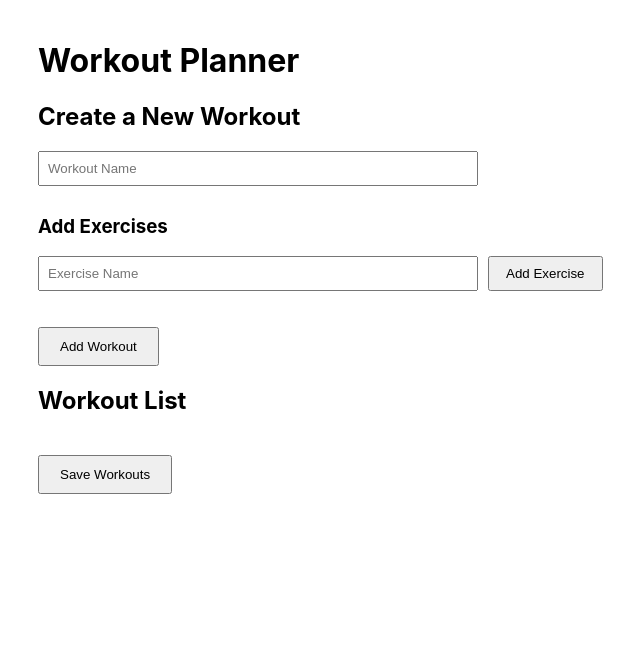
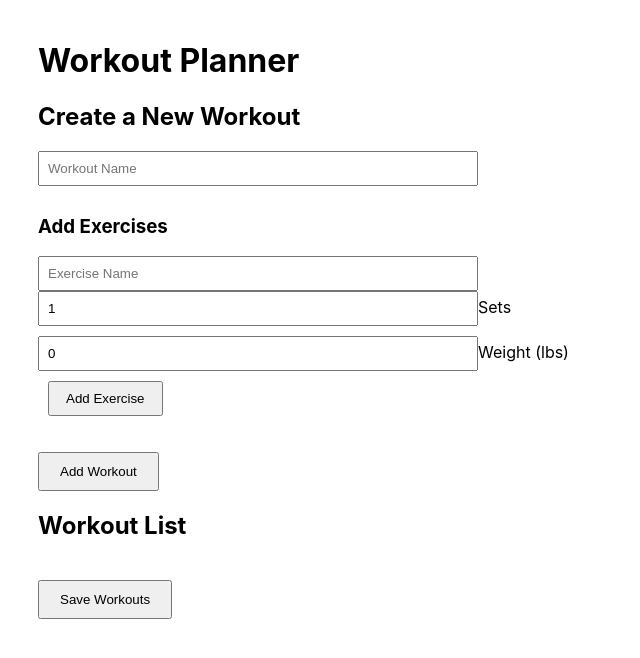
Before and after one commit to CSE110-FitByte/fitbyte, a React (Create React App) app in the folder client/: page /Workouts in a window 1280 px wide. Shown: the top 658 px of the page, without its empty margins (302-942 px from the left). Built offline with nearby package versions, Linux system fonts and the light colour scheme.

Commit message:
Sets and Reps
Added sets and reps to the workout. Was able to finish and will do weights if we still want to later.

```diff
--- a/client/src/App.tsx
+++ b/client/src/App.tsx
@@ -12,6 +12,10 @@ const App: React.FC = () => {
     setWorkoutName,
     exerciseName,
     setExerciseName,
+    sets,
+    setSets,
+    weight,
+    setWeight,
     currentExercises,
     addExercise,
     workouts,
@@ -27,6 +31,10 @@ const App: React.FC = () => {
         setWorkoutName={setWorkoutName}
         exerciseName={exerciseName}
         setExerciseName={setExerciseName}
+        sets={sets}
+        setSets={setSets}
+        weight={weight}
+        setWeight={setWeight}
         addExercise={addExercise}
         currentExercises={currentExercises}
         addWorkout={addWorkout}
--- a/client/src/components/WorkoutInput.tsx
+++ b/client/src/components/WorkoutInput.tsx
@@ -6,6 +6,10 @@ interface WorkoutInputProps {
   setWorkoutName: (value: string) => void;
   exerciseName: string;
   setExerciseName: (value: string) => void;
+  sets: number;
+  setSets: (value: number) => void;
+  weight: number;
+  setWeight: (value: number) => void;
   addExercise: () => void;
   currentExercises: Exercise[];
   addWorkout: () => void;
@@ -16,6 +20,10 @@ const WorkoutInput: React.FC<WorkoutInputProps> = ({
   setWorkoutName,
   exerciseName,
   setExerciseName,
+  sets,
+  setSets,
+  weight,
+  setWeight,
   addExercise,
   currentExercises,
   addWorkout,
@@ -26,6 +34,14 @@ const WorkoutInput: React.FC<WorkoutInputProps> = ({
 
   const handleExerciseNameChange = (e: ChangeEvent<HTMLInputElement>) => {
     setExerciseName(e.target.value);
+  };
+
+  const handleSetsChange = (e: ChangeEvent<HTMLInputElement>) => {
+    setSets(Number(e.target.value));
+  };
+
+  const handleWeightChange = (e: ChangeEvent<HTMLInputElement>) => {
+    setWeight(Number(e.target.value));
   };
 
   return (
@@ -46,12 +62,35 @@ const WorkoutInput: React.FC<WorkoutInputProps> = ({
         placeholder="Exercise Name"
         style={{ width: '70%', padding: '8px' }}
       />
+
+      <input
+        type="number"
+        value={sets}
+        onChange={handleSetsChange}
+        placeholder="Sets"
+        style={{ width: '70%', padding: '8px', marginBottom: '10px' }}
+        min="1"
+      />
+      <label>Sets</label>
+
+      <input
+        type="number"
+        value={weight}
+        onChange={handleWeightChange}
+        placeholder="Weight (lbs)"
+        style={{ width: '70%', padding: '8px', marginBottom: '10px' }}
+        min="0"
+      />
+      <label>Weight (lbs)</label>
+
       <button onClick={addExercise} style={{ padding: '8px 16px', marginLeft: '10px' }}>
         Add Exercise
       </button>
       <ul>
         {currentExercises.map((exercise, index) => (
-          <li key={index}>{exercise.name}</li>
+          <li key={index}>
+            {exercise.name} - {exercise.sets} sets, {exercise.weight} lbs
+          </li>
         ))}
       </ul>
       <button onClick={addWorkout} style={{ padding: '10px 20px', marginTop: '20px' }}>
--- a/client/src/components/WorkoutList.tsx
+++ b/client/src/components/WorkoutList.tsx
@@ -13,7 +13,9 @@ const WorkoutList: React.FC<WorkoutListProps> = ({ workouts }) => (
         <h3>{workout.name}</h3>
         <ul>
           {workout.exercises.map((exercise, idx) => (
-            <li key={idx}>{exercise.name}</li>
+            <li key={idx}>
+              {exercise.name} - {exercise.sets} sets, {exercise.weight} lbs
+            </li>
           ))}
         </ul>
       </div>
--- a/client/src/hooks/useWorkouts.ts
+++ b/client/src/hooks/useWorkouts.ts
@@ -9,6 +9,8 @@ export const useWorkouts = () => {
   const [exerciseName, setExerciseName] = useState<string>('');
   const [workouts, setWorkouts] = useState<Workout[]>([]);
   const [currentExercises, setCurrentExercises] = useState<Exercise[]>([]);
+  const [sets, setSets] = useState<number>(1);
+  const [weight, setWeight] = useState<number>(0)
 
   useEffect(() => {
     const savedWorkouts = loadFromLocalStorage<Workout[]>('workouts');
@@ -23,8 +25,10 @@ export const useWorkouts = () => {
 
   const addExercise = () => {
     if (exerciseName.trim() !== '') {
-      setCurrentExercises([...currentExercises, { name: exerciseName.trim() }]);
+      setCurrentExercises([...currentExercises, { name: exerciseName.trim(), sets, weight }]);
       setExerciseName('');
+      setSets(1);
+      setWeight(0);
     }
   };
 
@@ -49,6 +53,10 @@ export const useWorkouts = () => {
     setWorkoutName,
     exerciseName,
     setExerciseName,
+    sets,
+    setSets,
+    weight,
+    setWeight,
     currentExercises,
     addExercise,
     workouts,
--- a/client/src/types/types.ts
+++ b/client/src/types/types.ts
@@ -1,5 +1,8 @@
 export interface Exercise {
     name: string;
+    sets: number;
+    weight: number;
+
     // Additional fields like reps, sets can be added here
   }
 
```
Also changed, not shown: 1 other file (tests, documents, lock files or other folders).
